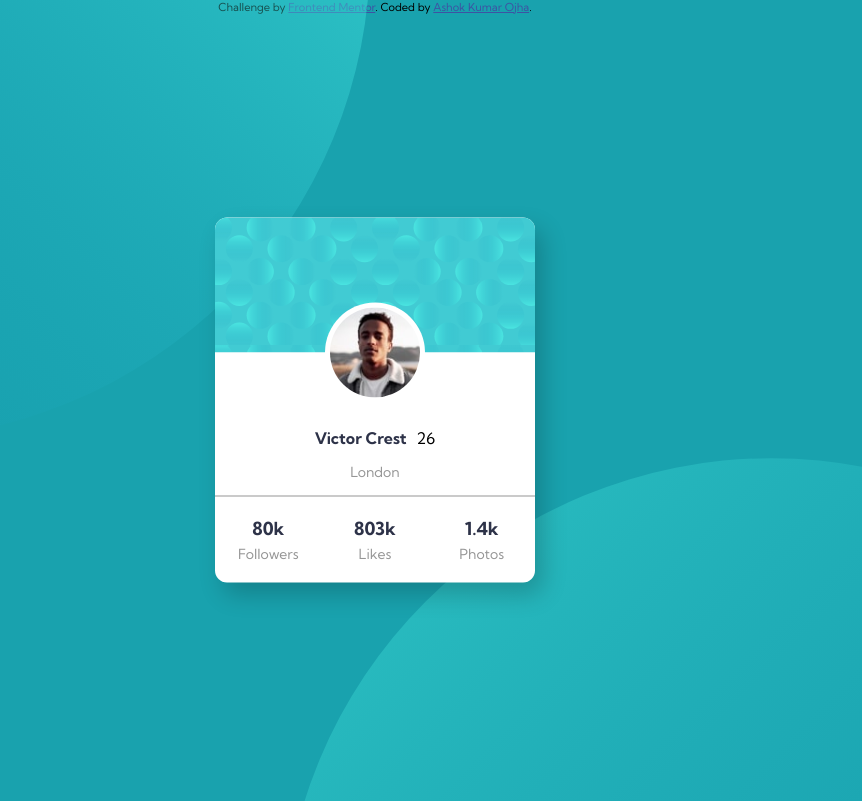
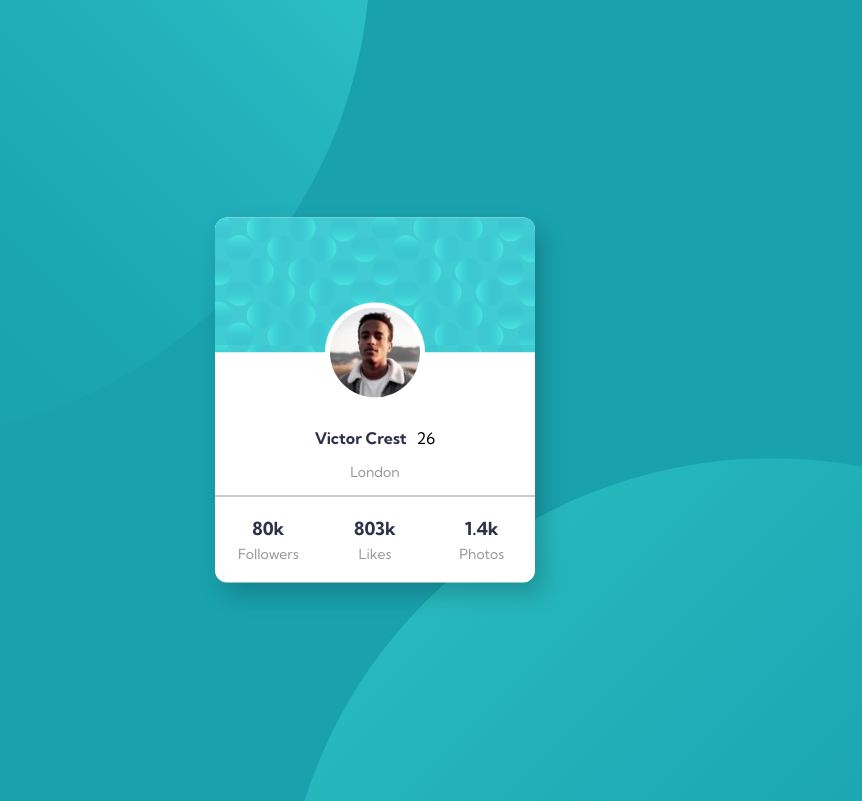
Before and after one commit to AKO1991/ProfileCardComponent, a plain HTML site: page index.html in a window 1280 px wide. Shown: the top 801 px of the page, without its empty margins (265-1127 px from the left). Drawn offline with Linux system fonts and the light colour scheme.

Commit message:
Update index.html
update

```diff
--- a/index.html
+++ b/index.html
@@ -50,24 +50,5 @@
             </div>
         </div>
     </div>
-
-<!--
-  Victor Crest
-  26
-  London
-
-  80K
-  Followers
-
-  803K
-  Likes
-
-  1.4K
-  Photos
-
-  -->
-    <div class="attribution">Challenge by <a href="https://www.frontendmentor.io?ref=challenge" target="_blank">Frontend Mentor</a>.
-        Coded by <a href="#">Ashok Kumar Ojha</a>.
-    </div>
 </body>
 </html>
```
